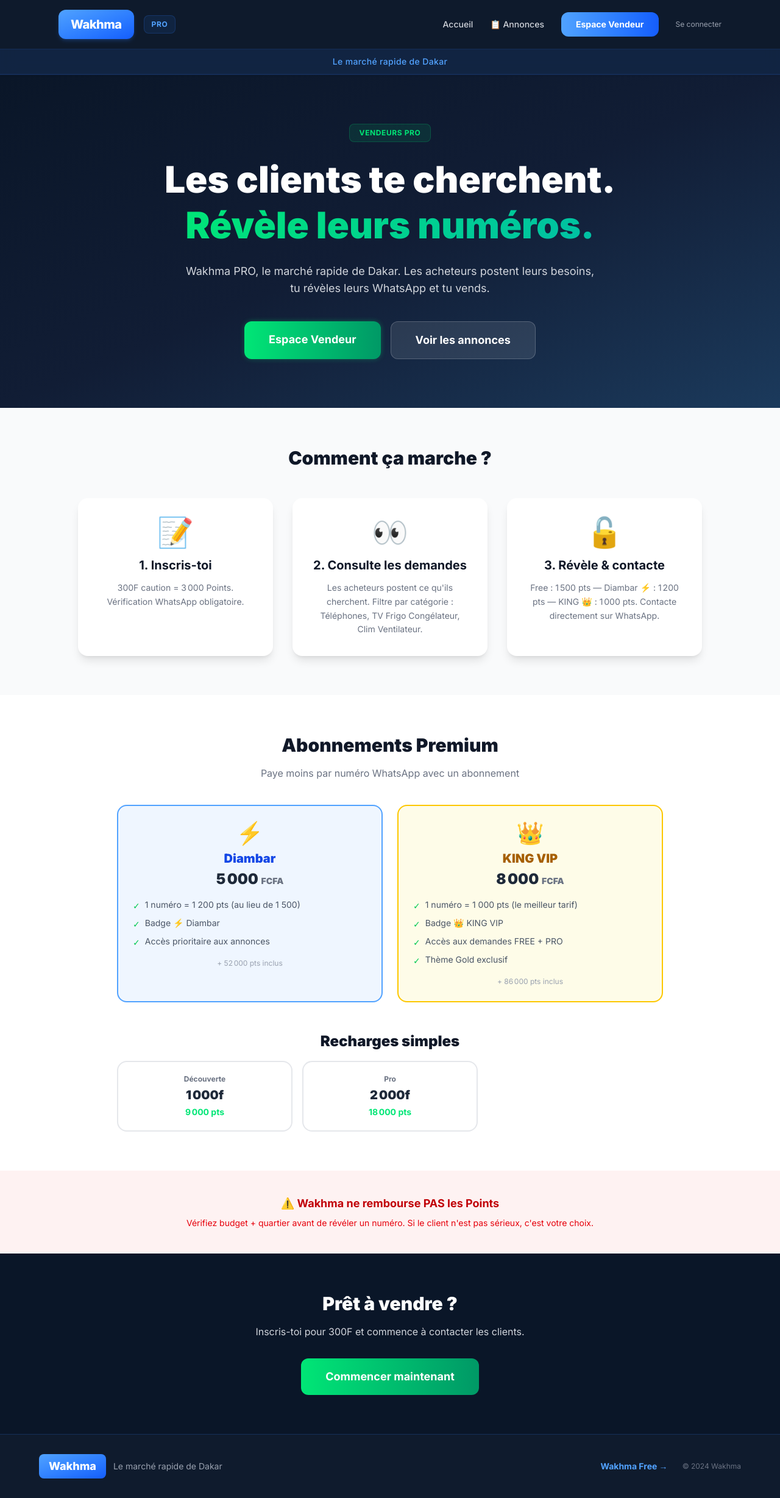
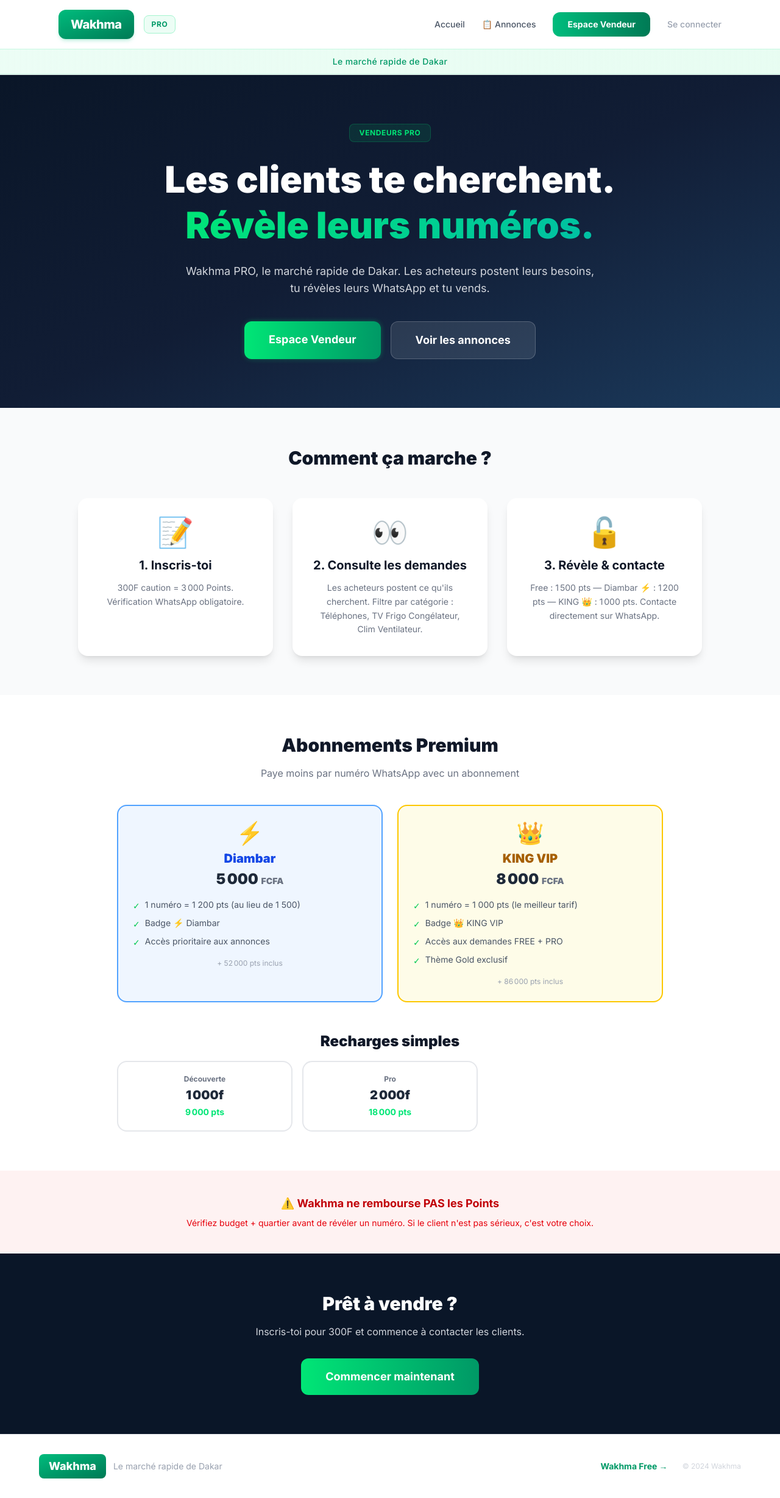
Before and after one commit to idimbengue003-web/waxma-pro, a React (Vite) app: page / in a window 1280 px wide. Shown: the whole page at 61% size. Built offline with nearby package versions, Linux system fonts and the light colour scheme.

Commit message:
PRO: meme theme clair que FREE (blanc + vert emerald), fond blanc

```diff
--- a/src/App.jsx
+++ b/src/App.jsx
@@ -62,7 +62,7 @@
 
   return (
     <HelmetProvider>
-      <div className="min-h-screen flex flex-col bg-pro-primary">
+      <div className="min-h-screen flex flex-col bg-white">
         <Helmet>
           <title>Wakhma PRO — Le marché rapide de Dakar</title>
           <meta name="description" content="Wakhma PRO : révèle les numéros WhatsApp des clients à Dakar." />
--- a/src/components/Footer.jsx
+++ b/src/components/Footer.jsx
@@ -1,14 +1,14 @@
 export default function Footer() {
   return (
-    <footer className="bg-[#0F1B2D] border-t border-blue-500/20 py-8 px-4">
+    <footer className="bg-white border-t border-gray-200 py-8 px-4">
       <div className="max-w-6xl mx-auto flex flex-col md:flex-row items-center justify-between gap-4">
         <div className="flex items-center gap-3">
-          <div className="bg-gradient-to-br from-blue-400 to-blue-600 text-white font-extrabold text-lg px-4 py-1.5 rounded-lg">Wakhma</div>
+          <div className="bg-gradient-to-br from-emerald-500 to-emerald-700 text-white font-extrabold text-lg px-4 py-1.5 rounded-lg">Wakhma</div>
           <span className="text-gray-400 text-sm">Le marché rapide de Dakar</span>
         </div>
         <div className="flex items-center gap-6">
-          <a href="https://wakhma-store.com" target="_blank" rel="noopener noreferrer" className="text-blue-400 text-sm font-bold hover:underline">Wakhma Free →</a>
-          <span className="text-gray-500 text-xs">© 2024 Wakhma</span>
+          <a href="https://wakhma-store.com" target="_blank" rel="noopener noreferrer" className="text-emerald-600 text-sm font-bold hover:underline">Wakhma Free →</a>
+          <span className="text-gray-300 text-xs">© 2024 Wakhma</span>
         </div>
       </div>
     </footer>
--- a/src/components/Header.jsx
+++ b/src/components/Header.jsx
@@ -20,62 +20,62 @@
   };
 
   return (
-    <header className={`sticky top-0 z-50 border-b shadow-sm ${isKing ? 'bg-[#1A1A2E]/95 backdrop-blur-md border-[#FFD700]/20' : 'bg-[#0F1B2D]/95 backdrop-blur-md border-blue-500/20'}`}>
+    <header className={`backdrop-blur-md sticky top-0 z-50 border-b shadow-sm ${isKing ? 'bg-white/80 border-yellow-300' : 'bg-white/80 border-gray-200'}`}>
       <div className="max-w-6xl mx-auto px-8 py-4 flex items-center justify-between">
         <div className="flex items-center gap-4">
           <a href="#/" onClick={() => window.scrollTo({ top: 0, behavior: 'smooth' })} className={`font-extrabold text-xl px-5 py-2.5 rounded-xl tracking-tight cursor-pointer transition-shadow ${
-            isKing ? 'bg-[#FFD700] text-[#1A1A2E] shadow-md shadow-yellow-500/20' : 'bg-gradient-to-br from-blue-400 to-blue-600 text-white shadow-md shadow-blue-500/20'
+            isKing ? 'bg-gradient-to-br from-yellow-400 to-yellow-600 text-white shadow-md shadow-yellow-500/20 hover:shadow-lg hover:shadow-yellow-500/30' : 'bg-gradient-to-br from-emerald-500 to-emerald-700 text-white shadow-md shadow-emerald-500/20 hover:shadow-lg hover:shadow-emerald-500/30'
           }`}>Wakhma</a>
           <span className={`font-bold text-xs px-3 py-1.5 rounded-lg uppercase tracking-wider ${
-            isKing ? 'text-[#FFD700] bg-[#FFD700]/10 border border-[#FFD700]/20' : 'text-blue-400 bg-blue-500/10 border border-blue-500/20'
+            isKing ? 'text-yellow-600 bg-yellow-50 border border-yellow-200' : 'text-emerald-600 bg-emerald-50 border border-emerald-200'
           }`}>PRO</span>
           {isKing && <span className="text-lg">👑</span>}
         </div>
 
         {/* Desktop */}
         <nav className="hidden md:flex items-center gap-7">
-          <a href="#/" className={`font-medium text-sm transition-colors ${isKing ? 'text-gray-300 hover:text-[#FFD700]' : 'text-gray-300 hover:text-blue-400'}`}>Accueil</a>
-          <a href="#/demandes" className={`font-medium text-sm transition-colors ${isKing ? 'text-gray-300 hover:text-[#FFD700]' : 'text-gray-300 hover:text-blue-400'}`}>📋 Annonces</a>
+          <a href="#/" className={`font-medium text-sm transition-colors ${isKing ? 'text-gray-600 hover:text-yellow-600' : 'text-gray-600 hover:text-emerald-600'}`}>Accueil</a>
+          <a href="#/demandes" className={`font-medium text-sm transition-colors ${isKing ? 'text-gray-600 hover:text-yellow-600' : 'text-gray-600 hover:text-emerald-600'}`}>📋 Annonces</a>
           {vendeur && (
             <a href="#/recharge" className={`flex items-center gap-2 px-4 py-2 rounded-xl text-sm font-bold transition ${
-              isKing ? 'bg-[#FFD700]/10 text-[#FFD700] border border-[#FFD700]/20' : 'bg-blue-500/10 text-blue-400 border border-blue-500/20'
+              isKing ? 'bg-yellow-50 text-yellow-700 border border-yellow-200 hover:bg-yellow-100' : 'bg-emerald-50 text-emerald-700 border border-emerald-200 hover:bg-emerald-100'
             }`}>
               <span>💎</span>
               <span>{points.toLocaleString('fr-FR')}</span>
-              <span className={`text-xs font-normal ${isKing ? 'text-gray-400' : 'text-gray-400'}`}>pts</span>
+              <span className="text-xs font-normal text-gray-400">pts</span>
               {revealsFromPoints > 0 && (
-                <span className={`text-xs ml-1 px-2 py-0.5 rounded-lg ${isKing ? 'bg-[#FFD700]/20 text-[#FFD700]' : 'bg-blue-500/20 text-blue-400'}`}>
+                <span className={`text-xs ml-1 px-2 py-0.5 rounded-lg ${isKing ? 'bg-yellow-100 text-yellow-600' : 'bg-emerald-100 text-emerald-600'}`}>
                   {revealsFromPoints} dispo
                 </span>
               )}
             </a>
           )}
           {vendeur ? (
-            <a href="#/dashboard" className={`font-bold px-6 py-2.5 rounded-xl text-sm ${isKing ? 'bg-gradient-to-r from-[#FFD700] to-yellow-500 text-[#1A1A2E]' : 'bg-gradient-to-r from-blue-400 to-blue-600 text-white'}`}>Dashboard</a>
+            <a href="#/dashboard" className={`font-bold px-6 py-2.5 rounded-xl text-sm ${isKing ? 'bg-gradient-to-r from-yellow-400 to-yellow-600 text-white' : 'bg-gradient-to-r from-emerald-500 to-emerald-700 text-white'}`}>Dashboard</a>
           ) : (
-            <a href="#/vendeur" className="bg-gradient-to-r from-blue-400 to-blue-600 text-white font-bold px-6 py-2.5 rounded-xl text-sm">Espace Vendeur</a>
+            <a href="#/vendeur" className="bg-gradient-to-r from-emerald-500 to-emerald-700 text-white font-bold px-6 py-2.5 rounded-xl text-sm">Espace Vendeur</a>
           )}
           {showAdmin ? (
             <>
-              <a href="#/admin" className={`font-bold text-sm px-4 py-2 rounded-xl transition ${isKing ? 'text-[#FFD700] bg-[#FFD700]/10 border border-[#FFD700]/20 hover:bg-[#FFD700]/20' : 'text-blue-400 bg-blue-500/10 border border-blue-500/20 hover:bg-blue-500/20'}`}>ADMIN 🔒</a>
-              <button onClick={handleLogout} className={`text-xs hover:text-red-400 transition-colors ${isKing ? 'text-gray-500' : 'text-gray-400'}`}>Déconnexion</button>
+              <a href="#/admin" className={`font-bold text-sm px-4 py-2 rounded-xl transition ${isKing ? 'text-yellow-600 bg-yellow-50 border border-yellow-200 hover:bg-yellow-100' : 'text-emerald-600 bg-emerald-50 border border-emerald-200 hover:bg-emerald-100'}`}>ADMIN 🔒</a>
+              <button onClick={handleLogout} className="text-gray-400 hover:text-red-500 transition-colors text-sm font-medium">Déconnexion</button>
             </>
           ) : (
-            <a href="#/login" className={`text-xs transition-colors ${isKing ? 'text-gray-500 hover:text-[#FFD700]' : 'text-gray-400 hover:text-blue-400'}`}>Se connecter</a>
+            <a href="#/login" className="text-gray-400 hover:text-gray-700 transition-colors text-sm font-medium">Se connecter</a>
           )}
         </nav>
 
         {/* Mobile */}
         <div className="md:hidden flex items-center gap-3">
           <a href="#/demandes" className={`flex items-center gap-1.5 px-3 py-1.5 rounded-lg text-xs font-bold ${
-            isKing ? 'bg-[#FFD700]/10 text-[#FFD700] border border-[#FFD700]/20' : 'bg-blue-500/10 text-blue-400 border border-blue-500/20'
+            isKing ? 'bg-yellow-50 text-yellow-700 border border-yellow-200' : 'bg-emerald-50 text-emerald-700 border border-emerald-200'
           }`}>📋 Annonces</a>
           {vendeur && (
             <a href="#/recharge" className={`flex items-center gap-1.5 px-3 py-1.5 rounded-lg text-xs font-bold ${
-              isKing ? 'bg-[#FFD700]/10 text-[#FFD700] border border-[#FFD700]/20' : 'bg-blue-500/10 text-blue-400 border border-blue-500/20'
+              isKing ? 'bg-yellow-50 text-yellow-700 border border-yellow-200' : 'bg-emerald-50 text-emerald-700 border border-emerald-200'
             }`}>💎 {points.toLocaleString('fr-FR')}</a>
           )}
-          <button onClick={() => setMenuOpen(!menuOpen)} className={`p-2 ${isKing ? 'text-[#FFD700]' : 'text-blue-400'}`}>
+          <button onClick={() => setMenuOpen(!menuOpen)} className="text-gray-600 p-2">
             <svg className="w-7 h-7" fill="none" viewBox="0 0 24 24" stroke="currentColor" strokeWidth={2.5}>
               {menuOpen ? <path strokeLinecap="round" strokeLinejoin="round" d="M6 18L18 6M6 6l12 12" />
                 : <path strokeLinecap="round" strokeLinejoin="round" d="M4 6h16M4 12h16M4 18h16" />}
@@ -85,31 +85,31 @@
       </div>
 
       <div className={`text-center py-2.5 text-sm font-medium tracking-wide border-y ${
-        isKing ? 'bg-[#FFD700]/10 text-[#FFD700] border-[#FFD700]/10' : 'bg-blue-500/10 text-blue-400 border-blue-500/10'
+        isKing ? 'bg-gradient-to-r from-yellow-50 to-yellow-100/50 text-yellow-600 border-yellow-200/50' : 'bg-gradient-to-r from-emerald-50 to-emerald-100/50 text-emerald-600 border-emerald-200/50'
       }`}>
         {isKing && '👑 KING — '}
         Le marché rapide de Dakar
       </div>
 
       {menuOpen && (
-        <div className={`md:hidden border-t animate-fade-in-up shadow-lg ${isKing ? 'bg-[#1A1A2E] border-gray-800' : 'bg-[#0F1B2D] border-blue-500/20'}`}>
+        <div className={`md:hidden border-t animate-fade-in-up shadow-lg ${isKing ? 'bg-white border-yellow-200' : 'bg-white border-gray-200'}`}>
           <nav className="flex flex-col p-6 gap-3">
-            <a href="#/" onClick={() => setMenuOpen(false)} className={`font-medium py-3 px-5 rounded-xl text-sm transition-colors ${isKing ? 'text-gray-300 hover:bg-gray-900' : 'text-gray-300 hover:bg-blue-500/10'}`}>🏠 Accueil</a>
-            <a href="#/demandes" onClick={() => setMenuOpen(false)} className={`font-medium py-3 px-5 rounded-xl text-sm transition-colors ${isKing ? 'text-gray-300 hover:bg-gray-900' : 'text-gray-300 hover:bg-blue-500/10'}`}>📋 Annonces</a>
+            <a href="#/" onClick={() => setMenuOpen(false)} className={`font-medium py-3 px-5 rounded-xl text-sm transition-colors ${isKing ? 'text-gray-600 hover:bg-yellow-50' : 'text-gray-600 hover:bg-gray-50'}`}>🏠 Accueil</a>
+            <a href="#/demandes" onClick={() => setMenuOpen(false)} className={`font-medium py-3 px-5 rounded-xl text-sm transition-colors ${isKing ? 'text-gray-600 hover:bg-yellow-50' : 'text-gray-600 hover:bg-gray-50'}`}>📋 Annonces</a>
 
             {vendeur && (
-              <div className={`rounded-xl p-4 mt-1 ${isKing ? 'bg-[#FFD700]/10 border border-[#FFD700]/20' : 'bg-blue-500/10 border border-blue-500/20'}`}>
+              <div className={`rounded-xl p-4 mt-1 ${isKing ? 'bg-yellow-50 border border-yellow-200' : 'bg-emerald-50 border border-emerald-200'}`}>
                 <div className="flex items-center justify-between mb-2">
                   <div className="flex items-center gap-2">
                     <span className="text-lg">💎</span>
-                    <span className={`font-bold text-sm ${isKing ? 'text-[#FFD700]' : 'text-blue-400'}`}>{points.toLocaleString('fr-FR')} points</span>
+                    <span className={`font-bold text-sm ${isKing ? 'text-yellow-700' : 'text-emerald-700'}`}>{points.toLocaleString('fr-FR')} points</span>
                   </div>
                   <a href="#/recharge" onClick={() => setMenuOpen(false)}
-                    className={`text-xs font-bold px-3 py-1.5 rounded-lg ${isKing ? 'bg-[#FFD700] text-[#1A1A2E]' : 'bg-blue-500 text-white'}`}>+ Recharger</a>
+                    className={`text-xs font-bold px-3 py-1.5 rounded-lg ${isKing ? 'bg-yellow-500 text-white' : 'bg-emerald-600 text-white'}`}>+ Recharger</a>
                 </div>
                 <div className="flex gap-3 mb-2">
-                  <div className={`flex-1 rounded-lg p-2 text-center ${isKing ? 'bg-gray-800/50' : 'bg-[#0A1628]/80'}`}>
-                    <p className="text-base font-bold text-white">{revealsFromPoints}</p>
+                  <div className="flex-1 rounded-lg p-2 text-center bg-white">
+                    <p className={`text-base font-bold ${isKing ? 'text-yellow-600' : 'text-emerald-600'}`}>{revealsFromPoints}</p>
                     <p className="text-[10px] text-gray-400">Révélations</p>
                   </div>
                 </div>
@@ -120,18 +120,18 @@
             )}
 
             {vendeur ? (
-              <a href="#/dashboard" onClick={() => setMenuOpen(false)} className={`font-bold py-3.5 px-5 rounded-xl text-center text-sm ${isKing ? 'bg-gradient-to-r from-[#FFD700] to-yellow-500 text-[#1A1A2E]' : 'bg-gradient-to-r from-blue-400 to-blue-600 text-white'}`}>📊 Dashboard</a>
+              <a href="#/dashboard" onClick={() => setMenuOpen(false)} className={`font-bold py-3.5 px-5 rounded-xl text-center text-sm ${isKing ? 'bg-gradient-to-r from-yellow-400 to-yellow-600 text-white' : 'bg-gradient-to-r from-emerald-500 to-emerald-700 text-white'}`}>📊 Dashboard</a>
             ) : (
-              <a href="#/vendeur" onClick={() => setMenuOpen(false)} className="bg-gradient-to-r from-blue-400 to-blue-600 text-white font-bold py-3.5 px-5 rounded-xl text-center text-sm">🏪 Espace Vendeur</a>
+              <a href="#/vendeur" onClick={() => setMenuOpen(false)} className="bg-gradient-to-r from-emerald-500 to-emerald-700 text-white font-bold py-3.5 px-5 rounded-xl text-center text-sm">🏪 Espace Vendeur</a>
             )}
 
             {showAdmin ? (
               <>
-                <a href="#/admin" onClick={() => setMenuOpen(false)} className={`font-bold py-3 px-5 rounded-xl text-sm ${isKing ? 'text-[#FFD700] bg-[#FFD700]/10 border border-[#FFD700]/20' : 'text-blue-400 bg-blue-500/10 border border-blue-500/20'}`}>ADMIN 🔒</a>
-                <button onClick={handleLogout} className="text-red-400 font-medium py-3 px-5 rounded-xl hover:bg-red-500/10 transition text-sm text-left">Déconnexion</button>
+                <a href="#/admin" onClick={() => setMenuOpen(false)} className={`font-bold py-3 px-5 rounded-xl text-sm ${isKing ? 'text-yellow-600 bg-yellow-50 border border-yellow-200' : 'text-emerald-600 bg-emerald-50 border border-emerald-200'}`}>ADMIN 🔒</a>
+                <button onClick={handleLogout} className="text-red-500 font-medium py-3 px-5 rounded-xl hover:bg-red-50 transition text-sm text-left">Déconnexion</button>
               </>
             ) : (
-              <a href="#/login" onClick={() => setMenuOpen(false)} className={`py-3 px-5 rounded-xl text-sm transition-colors ${isKing ? 'text-gray-500 hover:text-[#FFD700]' : 'text-gray-400 hover:text-blue-400'}`}>Se connecter</a>
+              <a href="#/login" onClick={() => setMenuOpen(false)} className="text-gray-400 py-3 px-5 rounded-xl hover:text-gray-700 hover:bg-gray-50 transition text-sm">Se connecter</a>
             )}
           </nav>
         </div>
```
